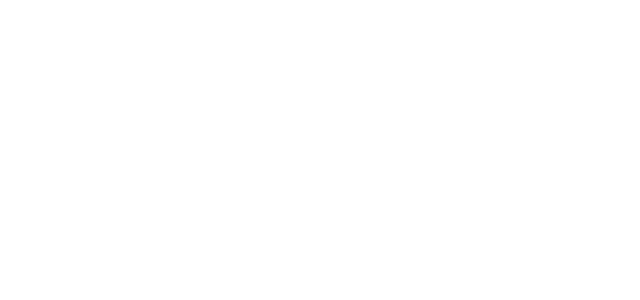
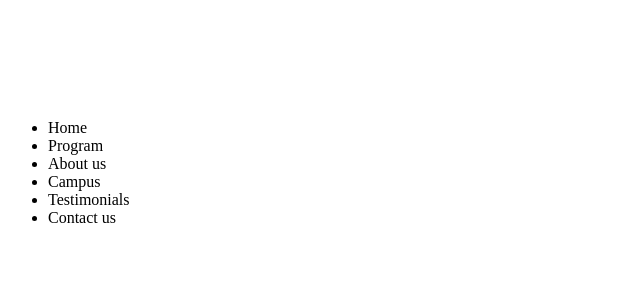
Before and after one commit to harshitverma2103/edusity, a React (Vite) app: page / in a window 1280 px wide. Shown: the top 300 px of the page, without its empty margins (0-640 px from the left). Built offline with nearby package versions, Linux system fonts and the light colour scheme.

Commit message:
create navbar

```diff
--- a/src/App.jsx
+++ b/src/App.jsx
@@ -1,9 +1,10 @@
 import React from 'react'
+import Navbar from './Components/Navbar/Navbar'
 
 const App = () => {
   return (
     <div>
-
+      <Navbar/>
     </div>
   )
 }
--- /dev/null
+++ b/src/Components/Navbar/Navbar.jsx
@@ -0,0 +1,21 @@
+import React from 'react'
+import './Navbar.css'
+import logo from '../../assets/logo.png'
+
+const Navbar = () => {
+  return (
+    <nav>
+     <img src={logo} alt="Image not found" />
+     <ul>
+          <li>Home</li>
+          <li>Program</li>
+          <li>About us</li>
+          <li>Campus</li>
+          <li>Testimonials</li>
+          <li>Contact us</li>
+     </ul>
+    </nav>
+  )
+}
+
+export default Navbar
```
Also changed, not shown: src/Components/Navbar/Navbar.css (added).
